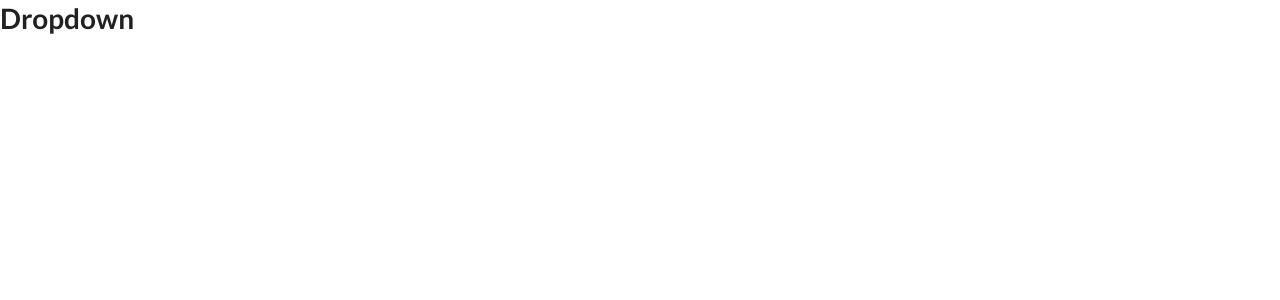
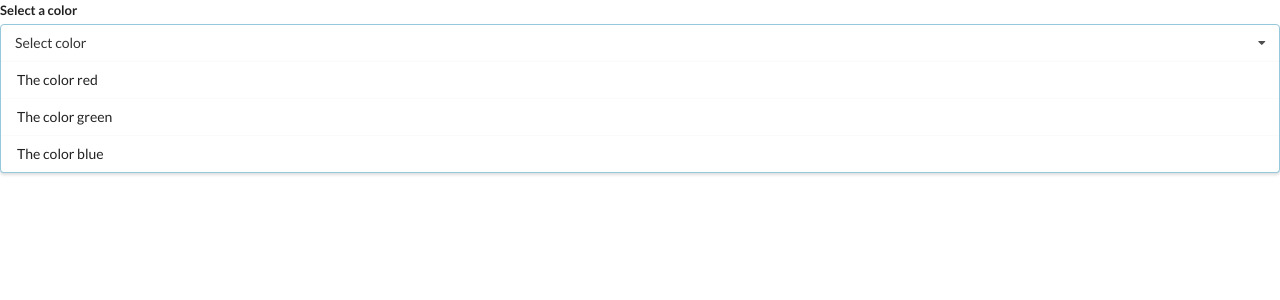
Before and after one commit to johngwells/Widgets, a React (Create React App) app: page / in a window 1280 px wide. Shown: the top 300 px of the page. Built offline with nearby package versions, Linux system fonts and the light colour scheme.

Commit message:
ui jsx for dropdown menu & selection

```diff
--- a/src/components/Dropdown.js
+++ b/src/components/Dropdown.js
@@ -1,7 +1,26 @@
 import React from 'react';
 
-const Dropdown = () => {
-  return <h1>Dropdown</h1>
-}
+const Dropdown = ({ options }) => {
+  const renderedOptions = options.map((option) => {
+    return (
+      <div key={option.value} className='item'>
+        {option.label}
+      </div>
+    );
+  });
+
+  return (
+    <div className='ui form'>
+      <div className='field'>
+        <label className='label'>Select a color</label>
+        <div className='ui selection dropdown visible active'>
+          <i className='dropdown icon'></i>
+          <div className='text'>Select color</div>
+          <div className='menu visible transition'>{renderedOptions}</div>
+        </div>
+      </div>
+    </div>
+  );
+};
 
 export default Dropdown;
```
